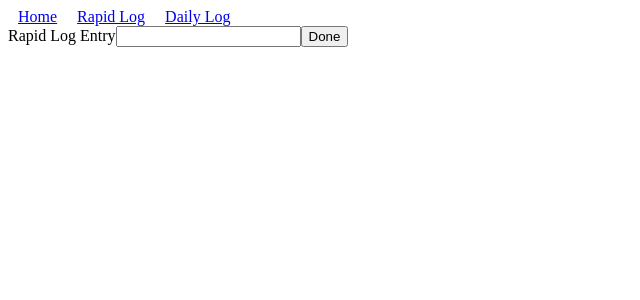
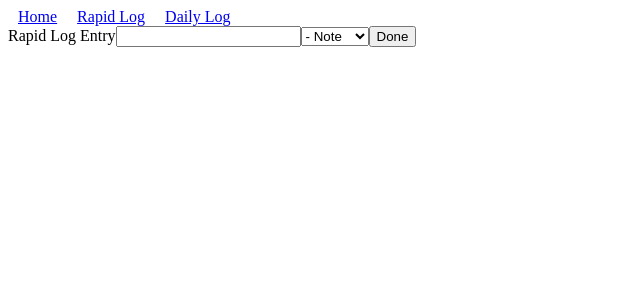
Before and after one commit to theofficetroll/mindfulness-journal, a React app: page /rapid in a window 1280 px wide. Shown: the top 300 px of the page, without its empty margins (0-640 px from the left). Built offline with nearby package versions, Linux system fonts and the light colour scheme; the HTML template or start-up script is replaced by a standard one.

Commit message:
Added types to Rapid Entry.

```diff
--- a/src/helpers/customHooks.js
+++ b/src/helpers/customHooks.js
@@ -56,7 +56,7 @@ const useRapid = (cb) => {
       return res;
     })
     .then(data => {
-      setInputs(inputs => ({ entry: '' }));
+      setInputs(inputs => ({ entry: '', type: 'note' }));
     })
     .catch(error => {
       console.log('Error received', error);
@@ -69,7 +69,7 @@ const useRapid = (cb) => {
   const handleInputChange = (e) => {
     e.persist();
     let currentDate = new Date();
-    setInputs((inputs) => ({...inputs, [e.target.name]: e.target.value, date: currentDate}));
+    setInputs((inputs) => ({ ...inputs, [e.target.name]: e.target.value, date: currentDate, type: e.target.type }));
   }
 
   return {
--- a/src/pages/rapidLog.jsx
+++ b/src/pages/rapidLog.jsx
@@ -7,6 +7,13 @@ import { useRapid } from '../helpers/customHooks.js';
 // Add keywords
 // Add keyboard shortcuts for type
 // Fix timezone offset
+
+/*
+Types:
+  Tasks
+  Events
+  Note (default)
+*/
 
 const RapidLog = () => {
   const { inputs, handleInputChange, handleSubmit } = useRapid();
@@ -19,6 +26,11 @@ const RapidLog = () => {
           <div>
             <label>Rapid Log Entry</label>
             <input type='text' name='entry' onChange={handleInputChange} value={inputs.entry} required />
+            <select onChange={handleInputChange} value={inputs.type}>
+              <option value='note'>- Note</option>
+              <option value='task'>* Task</option>
+              <option value='event'>o Event</option>
+            </select>
             <button type='submit'>Done</button>
           </div>
         </form>
```
